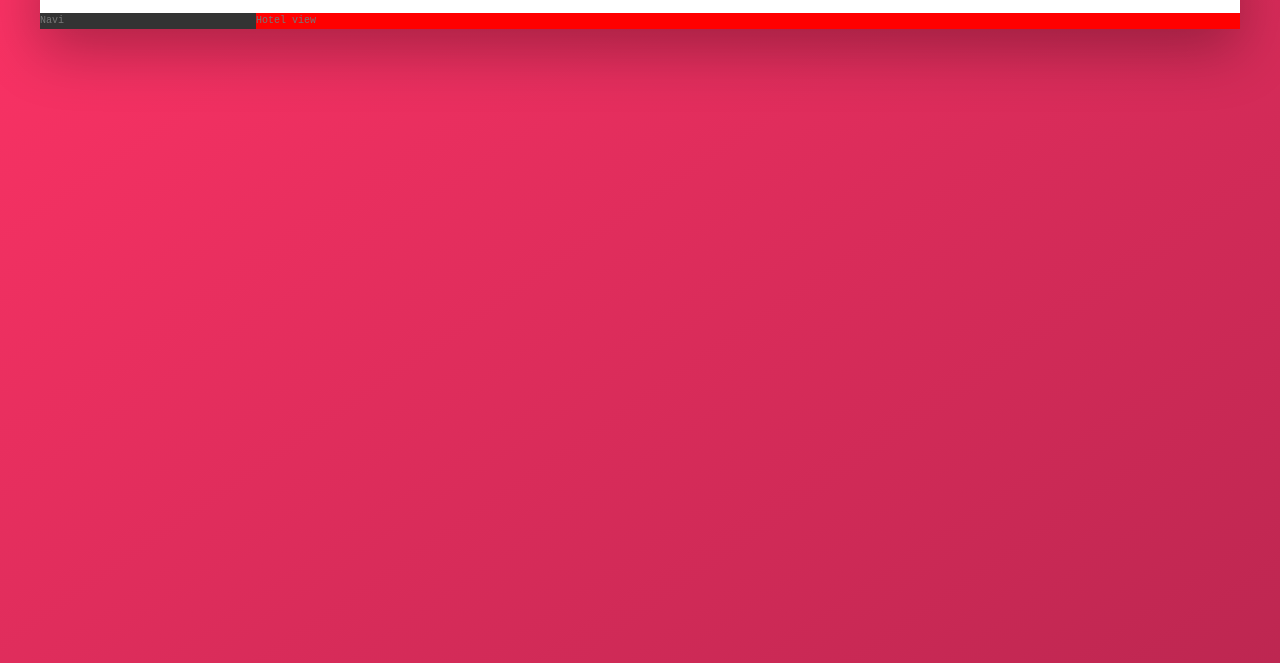
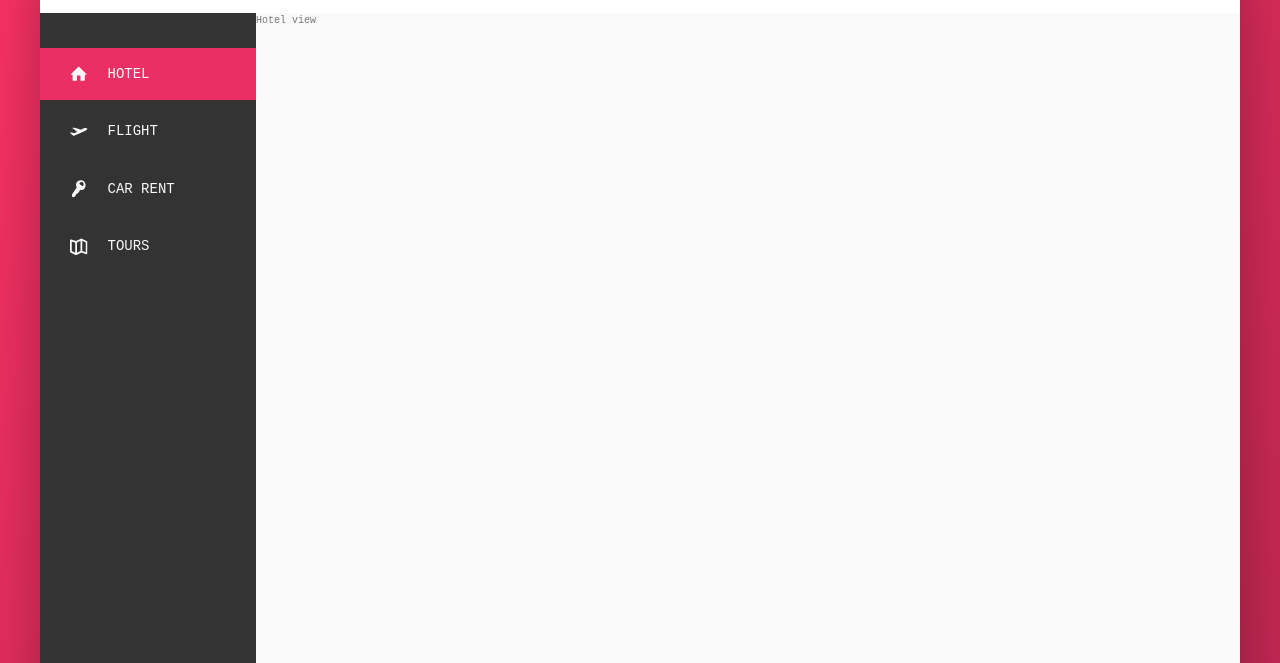
Before and after one commit to Elena-Weber/html_css_land, a website: page booking/index.html in a window 1280 px wide. Shown: the part 137-800 px from the top of the page. Drawn offline with Linux system fonts and the light colour scheme.

Commit message:
add sidebar

```diff
--- a/booking/index.html
+++ b/booking/index.html
@@ -8,12 +8,15 @@
     <link rel="stylesheet" href="style.css">
 </head>
 <body>
+
     <div class="container">
+
         <header class="header">
             <img src="https://images.unsplash.com/photo-1488646953014-85cb44e25828?ixlib=rb-1.2.1&ixid=MnwxMjA3fDB8MHxzZWFyY2h8MXx8dHJhdmVsfGVufDB8MHwwfHw%3D&auto=format&fit=crop&w=500&q=60" alt="logo" class="logo">
             <form action="#" class="search">
                 <input type="text" class="search__input" placeholder="Search">
                 <button class="search__button">
+                    <!-- using svg icons like this -->
                     <svg class="search__icon">
                         <use xlink:href="img/symbol-defs.svg#icon-magnifying-glass"></use>
                     </svg>
@@ -21,12 +24,14 @@
             </form>
             <nav class="user-nav">
                 <div class="user-nav__icon-box">
+                    <!-- using svg icons like this -->
                     <svg class="user-nav__icon">
                         <use xlink:href="img/symbol-defs.svg#icon-bookmark"></use>
                     </svg>
                     <span class="user-nav__notification">5</span>
                 </div>
                 <div class="user-nav__icon-box">
+                    <!-- using svg icons like this -->
                     <svg class="user-nav__icon">
                         <use xlink:href="img/symbol-defs.svg#icon-chat"></use>
                     </svg>
@@ -38,10 +43,52 @@
                 </div>
             </nav>
         </header>
+
         <div class="content">
             <nav class="sidebar">
-                Navi
+                <ul class="sidebar-nav">
+                    <li class="sidebar-nav__item sidebar-nav__item--active">
+                        <a href="#" class="sidebar-nav__link">
+                            <!-- using svg icons like this -->
+                            <svg class="sidebar-nav__icon">
+                                <use xlink:href="img/symbol-defs.svg#icon-home"></use>
+                            </svg>
+                            <span>Hotel</span>
+                        </a>
+                    </li>
+                    <li class="sidebar-nav__item">
+                        <a href="#" class="sidebar-nav__link">
+                            <!-- using svg icons like this -->
+                            <svg class="sidebar-nav__icon">
+                                <use xlink:href="img/symbol-defs.svg#icon-aircraft-take-off"></use>
+                            </svg>
+                            <span>Flight</span>
+                        </a>
+                    </li>
+                    <li class="sidebar-nav__item">
+                        <a href="#" class="sidebar-nav__link">
+                            <!-- using svg icons like this -->
+                            <svg class="sidebar-nav__icon">
+                                <use xlink:href="img/symbol-defs.svg#icon-key"></use>
+                            </svg>
+                            <span>Car rent</span>
+                        </a>
+                    </li>
+                    <li class="sidebar-nav__item">
+                        <a href="#" class="sidebar-nav__link">
+                            <!-- using svg icons like this -->
+                            <svg class="sidebar-nav__icon">
+                                <use xlink:href="img/symbol-defs.svg#icon-map"></use>
+                            </svg>
+                            <span>Tours</span>
+                        </a>
+                    </li>
+                </ul>
+                <div class="legal">
+                    &copy; 2022 by Elena Weber Designs. All rights reserved.
+                </div>
             </nav>
+
             <main class="hotel-view">
                 Hotel view
             </main>
--- a/booking/sass/_components.scss
+++ b/booking/sass/_components.scss
@@ -52,7 +52,7 @@
     &__icon {
         height: 2rem;
         width: 2rem;
-        fill: var(--color-gray-dark3);
+        fill: var(--color-gray-dark3); // change color of icon
     }
 }
 
@@ -112,3 +112,66 @@
     }
 
 }
+
+.sidebar-nav {
+    font-size: 1.4rem;
+    list-style: none;
+    margin-top: 3.5rem;
+
+    &__item {
+        position: relative;
+
+        &:not(:last-child) {
+            margin-bottom: .5rem; // create distance between items except last item
+        }
+
+        &::before {
+            content: "";
+            position: absolute;
+            top: 0;
+            left: 0;
+            height: 100%;
+            width: 3px;
+            background-color: var(--color-primary);
+            transform: scaleY(0); // do not show effect before hover
+            transition: transform .2s, width .4s cubic-bezier(1,0,0,1) .2s background-color .1s; // duration of effects
+            // transform-origin: bottom; // effect starts from bottom (default is center)
+        }
+
+        &:hover::before, &--active::before { // chooses first item as active and always with full effect
+            transform: scaleY(1); // show effect on hover
+            width: 100%;
+        }
+
+        &:active::before {
+            background-color: var(--color-primary-light); // color temporarily changes on click
+        }
+    }
+
+    &__link:link,
+    &__link:visited {
+        color: var(--color-gray-light1);
+        text-decoration: none;
+        text-transform: uppercase;
+        display: block; // creates space between links together with following property
+        padding: 1.5rem 3rem;
+        display: flex;
+        align-items: center;
+        position: relative; // so you can see text after effect is applied (otherwise it covers link's text)
+        // z-index: 10;
+    }
+
+    &__icon {
+        width: 1.75rem;
+        height: 1.75rem;
+        fill: currentColor; // change color of icon, inherits color of parent (__link)
+        margin-right: 2rem;
+    }
+}
+
+.legal {
+    font-size: 1.2rem;
+    text-align: center;
+    padding: 2.5rem;
+    color: var(--color-gray-light4);
+}
--- a/booking/sass/_layout.scss
+++ b/booking/sass/_layout.scss
@@ -23,9 +23,12 @@
 .sidebar {
     background-color: var(--color-gray-dark1);
     flex: 0 0 18%; // doesn't expand, doesn't shrink, always occupies 18% of content container width
+    display: flex;
+    flex-direction: column;
+    justify-content: space-between;
 }
 
 .hotel-view {
-    background-color: red;
     flex: 1; // so it occupies the rest of content container width
+    height: 80rem;
 }
```
Also changed, not shown: booking/style.css.
